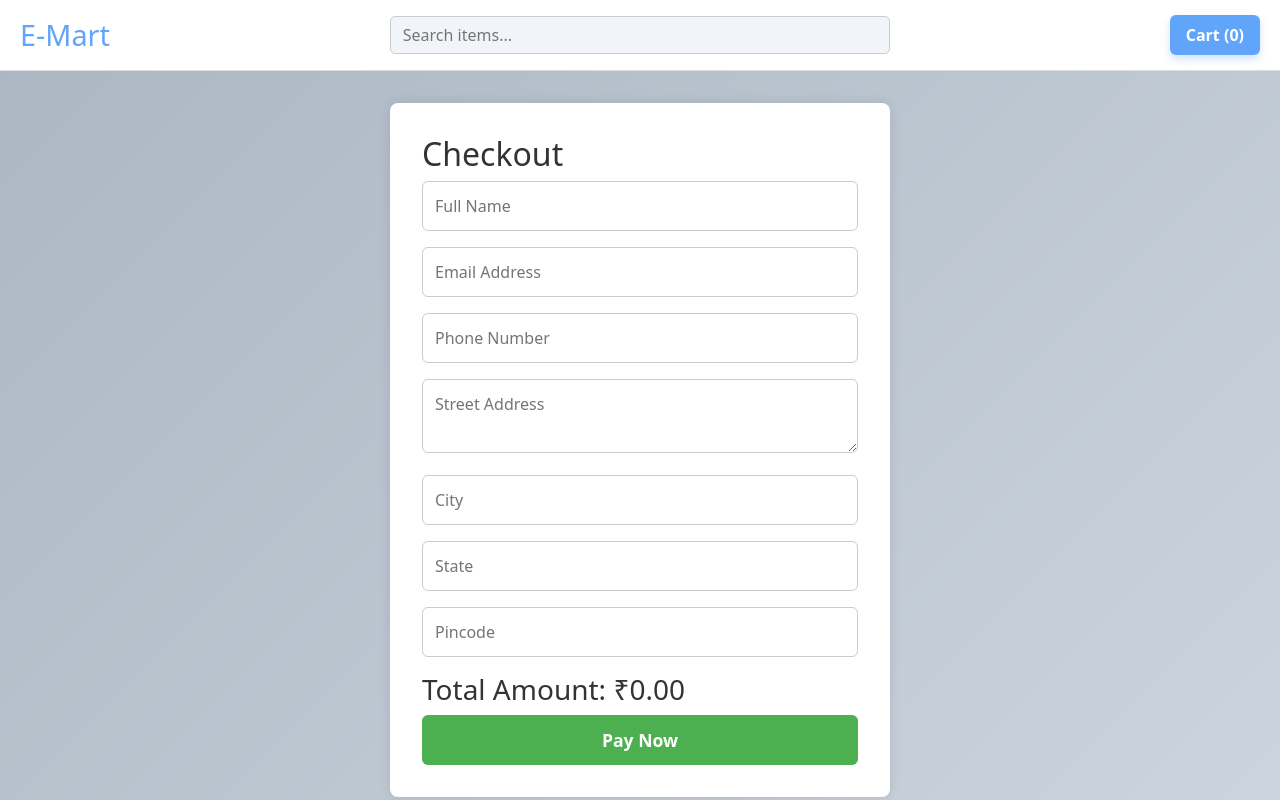
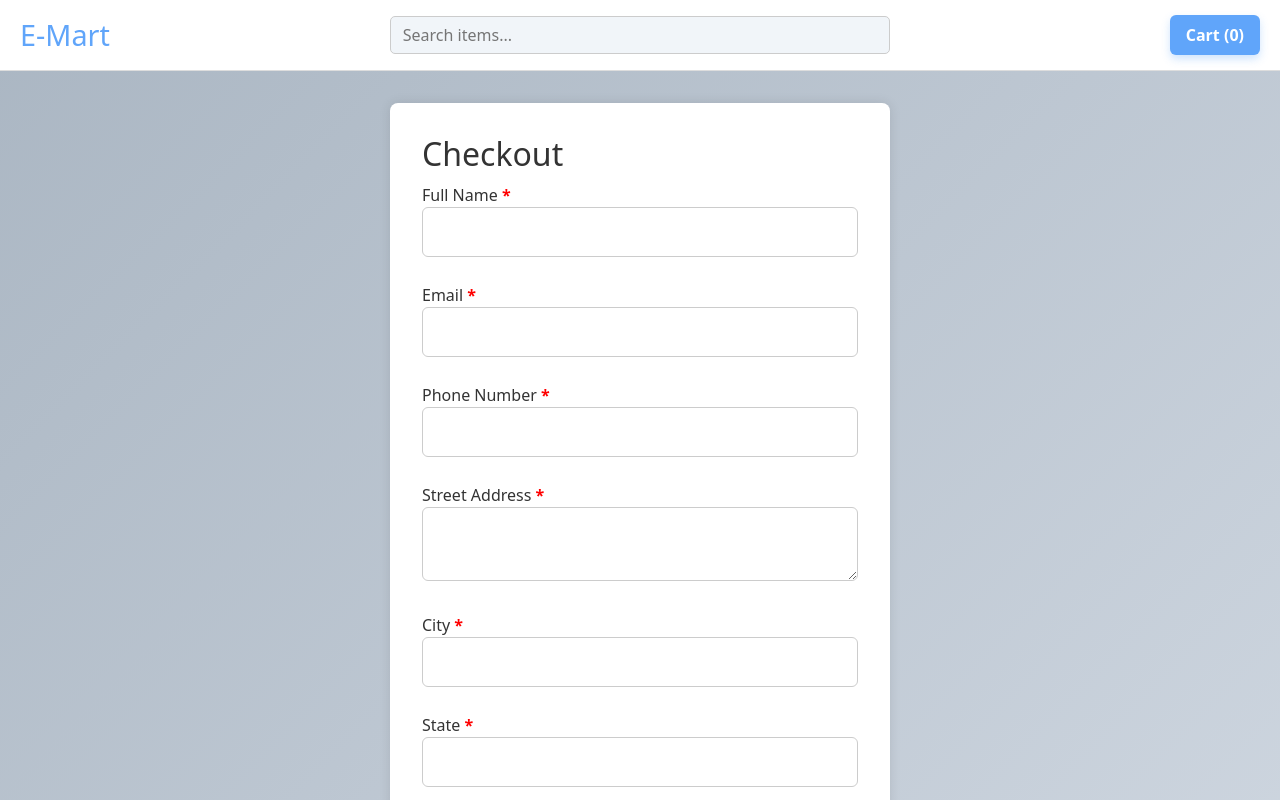
Before and after one commit to Yaswanth666dev/Ecommerce-site, a React (Vite) app: page /payment in a window 1280 px wide. Built offline with nearby package versions, Linux system fonts and the light colour scheme; no server answers.

Commit message:
used formik for validation

```diff
--- a/package.json
+++ b/package.json
@@ -12,11 +12,13 @@
   "dependencies": {
     "axios": "^1.10.0",
     "bootstrap": "^5.3.6",
+    "formik": "^2.4.6",
     "react": "^19.1.0",
     "react-bootstrap": "^2.10.10",
     "react-dom": "^19.1.0",
     "react-responsive-carousel": "^3.2.23",
-    "react-router-dom": "^7.6.2"
+    "react-router-dom": "^7.6.2",
+    "yup": "^1.6.1"
   },
   "devDependencies": {
     "@eslint/js": "^9.25.0",
--- a/src/App.css
+++ b/src/App.css
@@ -69,6 +69,23 @@ body {
   max-width: 500px;
   margin: 0 1rem;
 }
+.required {
+  color: red;
+  font-weight: bold;
+}
+
+.error {
+  color: red;
+  font-size: 0.85rem;
+  margin-bottom: 10px;
+}
+
+label {
+  margin-top: 10px;
+  display: block;
+  font-weight: 500;
+}
+
 
 .search input {
   width: 100%;
--- a/src/stores/components/paymentPage.jsx
+++ b/src/stores/components/paymentPage.jsx
@@ -1,156 +1,176 @@
-
-
-import React, { useState } from 'react';
-import { useNavigate } from 'react-router-dom';
-import '../../App.css';
+import React from "react";
+import { useFormik } from "formik";
+import { useNavigate } from "react-router-dom";
+import "../../App.css";
 
 const PaymentPage = ({ cart = [], total = 0, setCart }) => {
   const navigate = useNavigate();
 
-  const [formData, setFormData] = useState({
-    fullName: '',
-    email: '',
-    phone: '',
-    address: '',
-    city: '',
-    state: '',
-    pincode: '',
-  });
-
-
-  const handleChange = (e) => {
-    const { name, value } = e.target;
-    setFormData((prev) => ({
-      ...prev,
-      [name]: value,
-    }));
-  };
-
-
   const loadRazorpayScript = () => {
     return new Promise((resolve) => {
-      const script = document.createElement('script');
-      script.src = 'https://checkout.razorpay.com/v1/checkout.js';
+      const script = document.createElement("script");
+      script.src = "https://checkout.razorpay.com/v1/checkout.js";
       script.onload = () => resolve(true);
       script.onerror = () => resolve(false);
       document.body.appendChild(script);
     });
   };
 
-  const handlePayment = async () => {
+  const formik = useFormik({
+    initialValues: {
+      fullName: "",
+      email: "",
+      phone: "",
+      address: "",
+      city: "",
+      state: "",
+      pincode: "",
+    },
+    validate: (values) => {
+      const errors = {};
+      if (!values.fullName.trim()) errors.fullName = "Enter full name";
+      if (!values.email) {
+        errors.email = "Enter email";
+      } else if (!/^[\w-.]+@([\w-]+\.)+[\w-]{2,4}$/i.test(values.email)) {
+        errors.email = "Invalid email";
+      }
+
+      if (!values.phone) {
+        errors.phone = "Enter phone number";
+      } else if (!/^[6-9]\d{9}$/.test(values.phone)) {
+        errors.phone = "Invalid Indian phone number";
+      }
+
+      if (!values.address.trim()) errors.address = "Enter address";
+      if (!values.city.trim()) errors.city = "Enter city";
+      if (!values.state.trim()) errors.state = "Enter state";
+
+      if (!values.pincode) {
+        errors.pincode = "Enter pincode";
+      } else if (!/^\d{6}$/.test(values.pincode)) {
+        errors.pincode = "Invalid pincode";
+      }
+
+      return errors;
+    },
+    onSubmit: async (values) => {
       const res = await loadRazorpayScript();
-
       if (!res) {
-      alert('Razorpay SDK failed to load. Check your internet.');
+        alert("Razorpay SDK failed to load.");
         return;
       }
 
-    const { fullName, email, phone, address, city, state, pincode } = formData;
-
-    if (!fullName || !email || !phone || !address || !city || !state || !pincode) {
-      alert('Please fill in all required fields.');
-      return;
-    }
-
-    const fullAddress = `${address}, ${city}, ${state} - ${pincode}`;
+      const fullAddress = `${values.address}, ${values.city}, ${values.state} - ${values.pincode}`;
 
       const options = {
-      key: 'rzp_test_1DP5mmOlF5G5ag',
+        key: "rzp_test_1DP5mmOlF5G5ag",
         amount: total * 100,
-      currency: 'INR',
-      name: 'E-Mart',
-      description: 'Payment for your order',
+        currency: "INR",
+        name: "E-Mart",
+        description: "Payment for your order",
         handler: function (response) {
-        localStorage.removeItem('cart');
+          localStorage.removeItem("cart");
           if (setCart) setCart([]);
-        alert(`✅ Payment successful!\nPayment ID: ${response.razorpay_payment_id}`);
-        navigate('/');
+          alert(
+            `✅ Payment successful!\nPayment ID: ${response.razorpay_payment_id}`
+          );
+          navigate("/");
         },
         prefill: {
-        name: fullName,
-        email: email,
-        contact: phone,
+          name: values.fullName,
+          email: values.email,
+          contact: values.phone,
         },
         notes: {
           address: fullAddress,
         },
         theme: {
-        color: '#F37254',
+          color: "#F37254",
         },
       };
 
       const paymentObject = new window.Razorpay(options);
       paymentObject.open();
-  };
+    },
+  });
 
   return (
     <div className="payment-page">
       <h2>Checkout</h2>
-      <form className="payment-form" onSubmit={(e) => e.preventDefault()}>
+      <form className="payment-form" onSubmit={formik.handleSubmit}>
+        <label>
+          Full Name <span className="required">*</span>
+        </label>
         <input
           type="text"
           name="fullName"
-          placeholder="Full Name"
-          value={formData.fullName}
-          onChange={handleChange}
-          required
+          {...formik.getFieldProps("fullName")}
         />
-        <input
-          type="email"
-          name="email"
-          placeholder="Email Address"
-          value={formData.email}
-          onChange={handleChange}
-          required
-        />
-        <input
-          type="tel"
-          name="phone"
-          placeholder="Phone Number"
-          value={formData.phone}
-          onChange={handleChange}
-          required
-        />
+        {formik.touched.fullName && formik.errors.fullName && (
+          <div className="error">{formik.errors.fullName}</div>
+        )}
+
+        <label>
+          Email <span className="required">*</span>
+        </label>
+        <input type="email" name="email" {...formik.getFieldProps("email")} />
+        {formik.touched.email && formik.errors.email && (
+          <div className="error">{formik.errors.email}</div>
+        )}
+
+        <label>
+          Phone Number <span className="required">*</span>
+        </label>
+        <input type="tel" name="phone" {...formik.getFieldProps("phone")} />
+        {formik.touched.phone && formik.errors.phone && (
+          <div className="error">{formik.errors.phone}</div>
+        )}
+
+        <label>
+          Street Address <span className="required">*</span>
+        </label>
         <textarea
           name="address"
-          placeholder="Street Address"
           rows="2"
-          value={formData.address}
-          onChange={handleChange}
-          required
+          {...formik.getFieldProps("address")}
         />
-        <input
-          type="text"
-          name="city"
-          placeholder="City"
-          value={formData.city}
-          onChange={handleChange}
-          required
-        />
-        <input
-          type="text"
-          name="state"
-          placeholder="State"
-          value={formData.state}
-          onChange={handleChange}
-          required
-        />
+        {formik.touched.address && formik.errors.address && (
+          <div className="error">{formik.errors.address}</div>
+        )}
+
+        <label>
+          City <span className="required">*</span>
+        </label>
+        <input type="text" name="city" {...formik.getFieldProps("city")} />
+        {formik.touched.city && formik.errors.city && (
+          <div className="error">{formik.errors.city}</div>
+        )}
+
+        <label>
+          State <span className="required">*</span>
+        </label>
+        <input type="text" name="state" {...formik.getFieldProps("state")} />
+        {formik.touched.state && formik.errors.state && (
+          <div className="error">{formik.errors.state}</div>
+        )}
+
+        <label>
+          Pincode <span className="required">*</span>
+        </label>
         <input
           type="text"
           name="pincode"
-          placeholder="Pincode"
-          value={formData.pincode}
-          onChange={handleChange}
-          required
+          {...formik.getFieldProps("pincode")}
         />
+        {formik.touched.pincode && formik.errors.pincode && (
+          <div className="error">{formik.errors.pincode}</div>
+        )}
 
         <div className="payment-summary">
           <h3>Total Amount: ₹{total.toFixed(2)}</h3>
         </div>
 
-        <button type="button" onClick={handlePayment}>
-          Pay Now
-        </button>
+        <button type="submit">Pay Now</button>
       </form>
     </div>
   );
```
Also changed, not shown: src/App.jsx (+2 -122 lines), 1 other file (tests, documents, lock files or other folders). Lines whose indentation alone changed are shown as unchanged.
